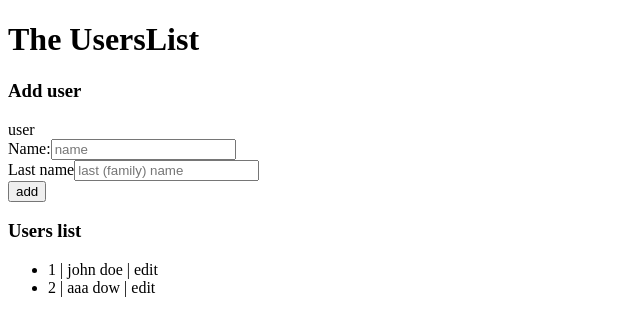
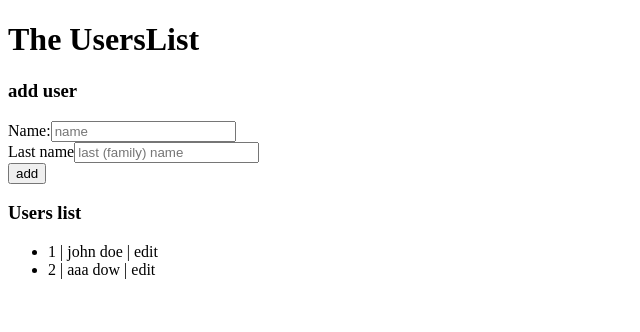
Before and after one commit to LazzyLizzard/friendlist02, a React app: page / in a window 1280 px wide. Shown: the top 332 px of the page, without its empty margins (0-640 px from the left). Built offline with nearby package versions, Linux system fonts and the light colour scheme.

Commit message:
toggle add edit

```diff
--- a/src/components/AddUserForm.js
+++ b/src/components/AddUserForm.js
@@ -75,9 +75,9 @@ class AddUserForm extends Component {
         return (
             <div>
 
-                <h3>Add user</h3>
+                <h3>{ this.props.editId ? 'edit' : 'add' } user</h3>
 
-                <div>user</div>
+                <div>{this.state.name} {this.state.lastName}</div>
 
                 <form action="" onSubmit={this.handleSubmit.bind(this)}>
 
```
